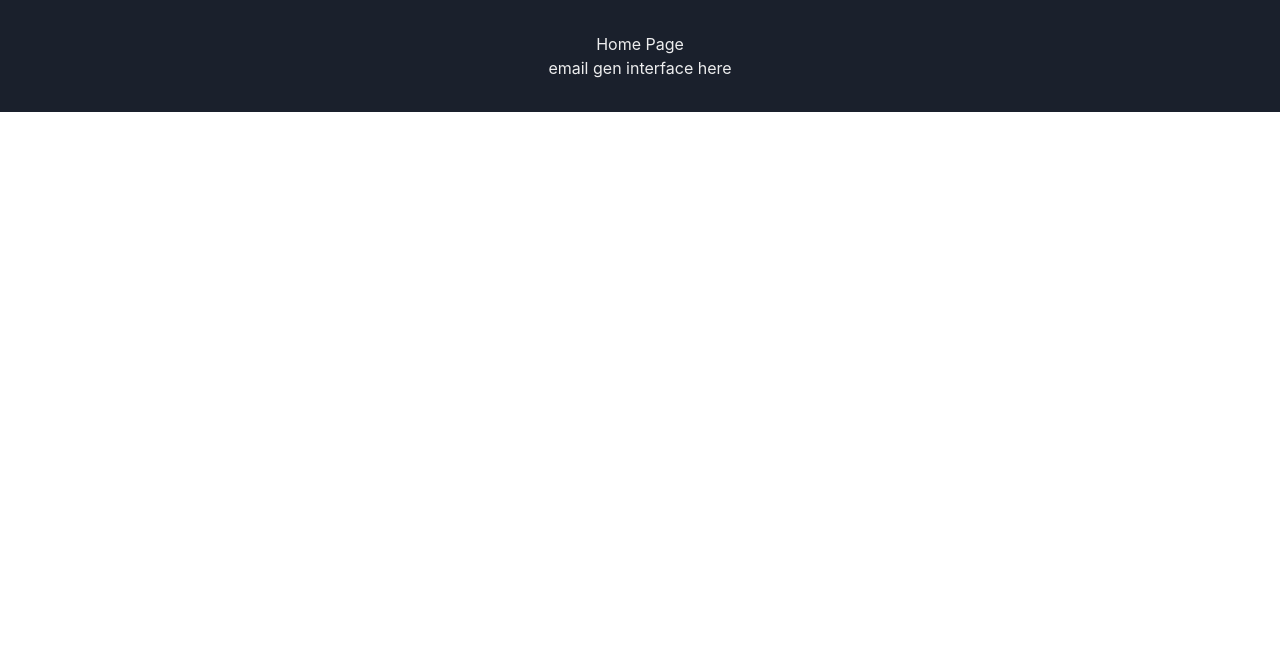
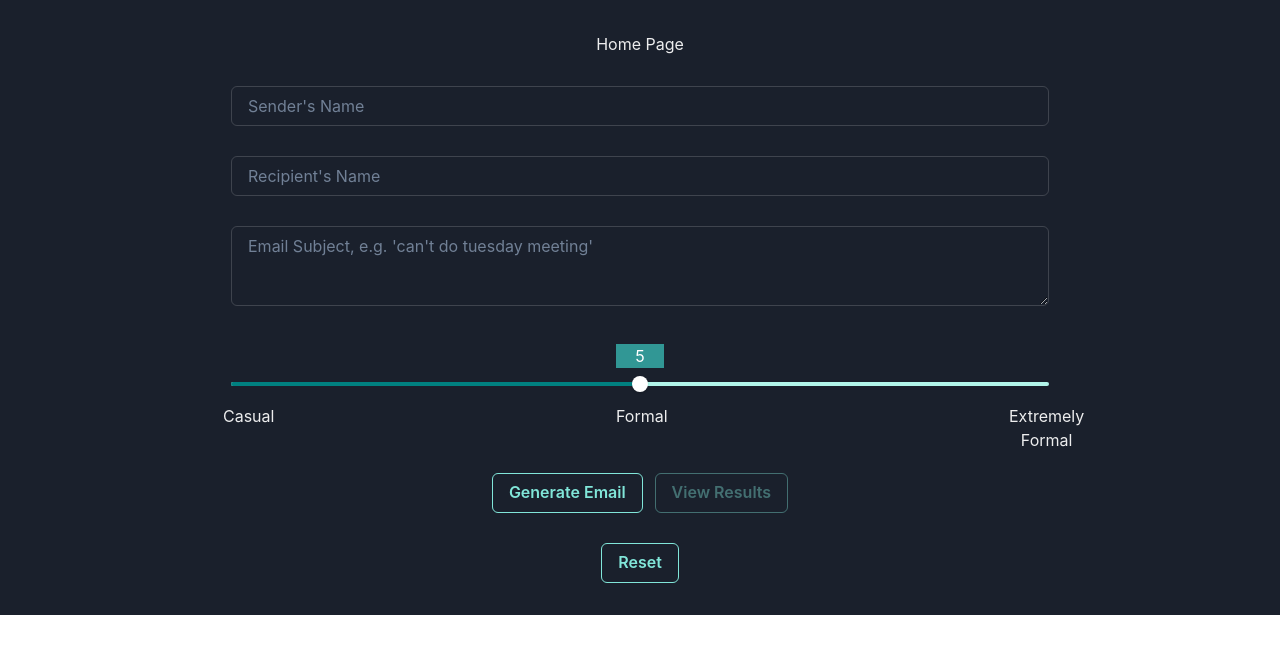
Before and after one commit to kennethkoch/gensend, a React (Vite) app in the folder client/: page / in a window 1280 px wide. Shown: the top 654 px of the page. Built offline with nearby package versions, Linux system fonts and the light colour scheme.

Commit message:
add input boxes, slider for interface

```diff
--- a/client/src/EmailGenInterface.jsx
+++ b/client/src/EmailGenInterface.jsx
@@ -1,8 +1,134 @@
 import { useEffect, useState } from 'react';
+// import React from 'react';
+import {
+    Box,
+    Button,
+    Flex,
+    Input,
+    Slider,
+    SliderFilledTrack,
+    SliderMark,
+    SliderThumb,
+    SliderTrack,
+    Textarea,
+    useClipboard,
+    useDisclosure,
+} from '@chakra-ui/react';
+
 
 const EmailGenInterface = () => {
+
+    const [sliderValue, setSliderValue] = useState(5)
+    // const { colorMode, toggleColorMode } = useColorMode()
+    const { isOpen, onOpen, onClose } = useDisclosure()
+    // const [emailBody, setEmailBody] = useState('Your email body will appear here');
+    // const { hasCopied, onCopy } = useClipboard(emailBody);
+    const [isModalDisabled, setIsModalDisabled] = useState(true)
+    const [isGenerating, setIsGenerating] = useState(false)
+    const [senderName, setSenderName] = useState('')
+    const [recipientName, setRecipientName] = useState('')
+    const [emailSubject, setEmailSubject] = useState('')
+
+    const handleGenerate = () => {
+        setIsModalDisabled(true)
+        setIsGenerating(true)
+        // axios.post(url, {
+        //     senderName: senderName,
+        //     recipientName: recipientName,
+        //     subject: emailSubject,
+        //     sliderValue: sliderValue,
+        // }).then(res => {
+        //     console.log(res.data)
+        //     setEmailBody(res.data)
+        //     setIsModalDisabled(false)
+        //     onOpen()
+        //     setIsGenerating(false)
+        // })
+    }
+
+    useEffect(() => {
+        if (isGenerating) {
+            handleGenerate()
+        } else {
+            setIsGenerating(false)
+        }
+    }, [])
+
+    const handleSenderNameChange = (event) => {
+        setSenderName(event.target.value);
+    };
+    const handleRecipientNameChange = (event) => {
+        setRecipientName(event.target.value);
+    };
+    const handleEmailChange = (event) => {
+        setEmailSubject(event.target.value);
+    }
+    const handleReset = () => {
+        setSenderName('')
+        setRecipientName('')
+        setEmailSubject('')
+        setSliderValue(5)
+        // setEmailBody('Your email body will appear here')
+        setIsModalDisabled(true)
+    }
+
+
     return (<div>
-        <p>email gen interface here</p>
+
+        <Input mt={30} placeholder="Sender's Name"
+            value={senderName} onChange={handleSenderNameChange}
+            _placeholder={{ opacity: 1, color: 'gray.500' }} />
+        <Input mt={30} placeholder="Recipient's Name"
+            value={recipientName} onChange={handleRecipientNameChange}
+            _placeholder={{ opacity: 1, color: 'gray.500' }} />
+        <Textarea mb={30} mt={30}
+            placeholder="Email Subject, e.g. 'can't do tuesday meeting'"
+            value={emailSubject}
+            onChange={handleEmailChange} />
+
+        <Slider
+            mt={10} defaultValue={5} min={0} max={10} step={1}
+            value={sliderValue}
+            onChange={(val) => setSliderValue(val)}
+        >
+            <SliderMark value={0} mt={5} ml={-2}>
+                Casual
+            </SliderMark>
+            <SliderMark value={5} mt={5} ml={-6}>
+                Formal
+            </SliderMark>
+            <SliderMark value={10} mt={5} ml={-10}>
+                Extremely Formal
+            </SliderMark>
+            <SliderMark
+                value={sliderValue}
+                textAlign='center'
+                bg='teal.500'
+                color='white'
+                mt='-10'
+                ml='-6'
+                w='12'
+            >
+                {sliderValue}
+            </SliderMark>
+            <SliderTrack bg='teal.100'>
+                <Box position='relative' right={10} />
+                <SliderFilledTrack bg='teal' />
+            </SliderTrack>
+            <SliderThumb boxSize={4} />
+        </Slider>
+        <Flex justify='center' align='center' gap='3' mt={45} p={30}>
+
+            <Button
+                isLoading={isGenerating}
+                loadingText='Generating'
+                onClick={handleGenerate}
+            >
+                Generate Email
+            </Button>
+            <Button isDisabled={isModalDisabled} onClick={onOpen}>View Results</Button>
+        </Flex>
+        <Button onClick={handleReset}>Reset</Button>
     </div>)
 }
 
```
